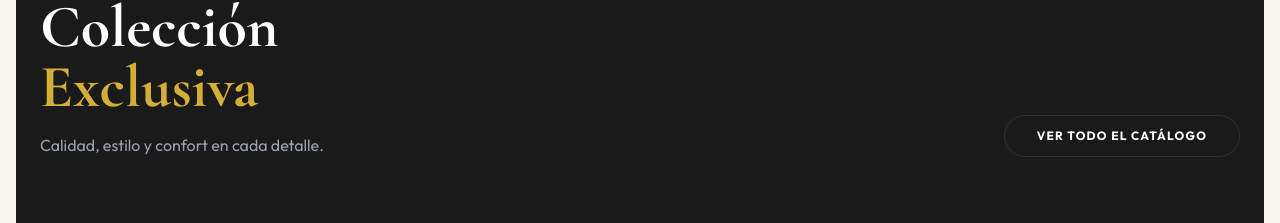
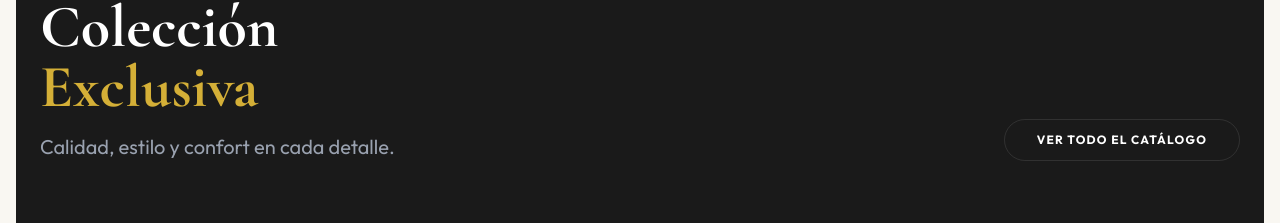
Before and after one commit to SaulSneider7/jasperpetshop, a React (Vite) app: page / in a window 1280 px wide. Shown: the part 2015-2238 px from the top of the page. Built offline with nearby package versions, Linux system fonts and the light colour scheme.

Commit message:
subir letra coleccion exclusiva

```diff
--- a/src/components/Products.tsx
+++ b/src/components/Products.tsx
@@ -12,7 +12,7 @@ export const Products = () => {
         <div className="flex flex-col md:flex-row justify-between items-end mb-20 gap-8">
           <div data-aos="fade-right">
             <h2 className="text-5xl md:text-6xl font-serif font-bold mb-4">Colecci&oacute;n <br /> <span className="text-[#D4AF37]">Exclusiva</span></h2>
-            <p className="text-gray-400 max-w-md">Calidad, estilo y confort en cada detalle.</p>
+            <p className="text-gray-400 max-w-md text-xl">Calidad, estilo y confort en cada detalle.</p>
           </div>
           <div className="flex gap-4" data-aos="fade-left">
             <Link to="/catalogo" className="px-8 py-3 rounded-full border border-white/10 hover:bg-white hover:text-black transition-all text-xs font-bold uppercase tracking-widest">Ver Todo el Catálogo</Link>
```
